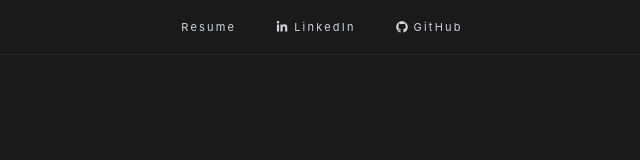
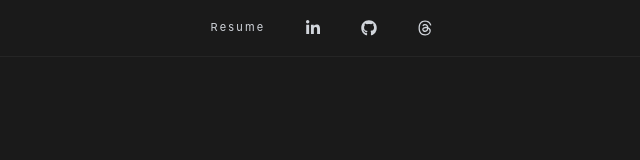
Before and after one commit to DerektheDev/derekthe-dev, a Next.js app: page /home/Nav in a window 1280 px wide. Shown: the top 160 px of the page, without its empty margins (318-958 px from the left). Built offline with nearby package versions, Linux system fonts and the light colour scheme.

Commit message:
Add Threads link to header nav (#6)

```diff
--- a/pages/home/Nav.js
+++ b/pages/home/Nav.js
@@ -1,5 +1,5 @@
 import { FontAwesomeIcon } from "@fortawesome/react-fontawesome";
-import { faLinkedinIn, faGithub } from "@fortawesome/free-brands-svg-icons";
+import { faLinkedinIn, faGithub, faThreads } from "@fortawesome/free-brands-svg-icons";
 import styles from "./Nav.module.css";
 
 export default function Nav() {
@@ -10,15 +10,18 @@ export default function Nav() {
       </a>
       <a href="https://www.linkedin.com/in/derekthedev/" target="_blank" rel="noreferrer"
         className={styles.linkWithIcon}
-        aria-label="LinkedIn (opens in new tab)">
+        aria-label="LinkedIn profile (opens in new tab)">
         <FontAwesomeIcon icon={faLinkedinIn} className={styles.icon} />
-        LinkedIn
       </a>
       <a href="https://github.com/derekthedev" target="_blank" rel="noreferrer"
         className={styles.linkWithIcon}
-        aria-label="GitHub (opens in new tab)">
+        aria-label="GitHub profile (opens in new tab)">
         <FontAwesomeIcon icon={faGithub} className={styles.icon} />
-        GitHub
+      </a>
+      <a href="https://www.threads.com/@derekthedev" target="_blank" rel="noreferrer"
+        className={styles.linkWithIcon}
+        aria-label="Threads profile (opens in new tab)">
+        <FontAwesomeIcon icon={faThreads} className={styles.icon} />
       </a>
     </nav>
   );
--- a/pages/home/Nav.module.css
+++ b/pages/home/Nav.module.css
@@ -38,6 +38,6 @@
 }
 
 .icon {
-  width: 0.75rem;
-  height: 0.75rem;
+  width: 1rem;
+  height: 1rem;
 }
```
